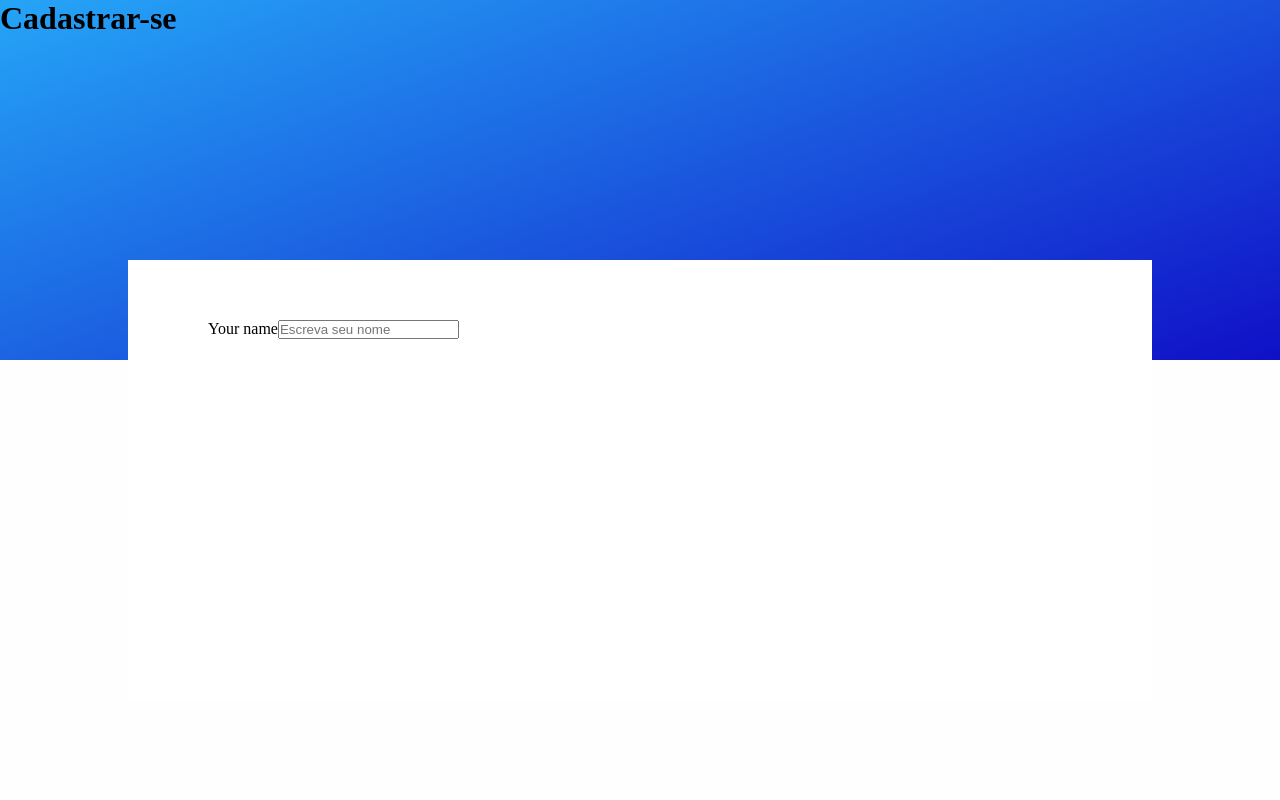
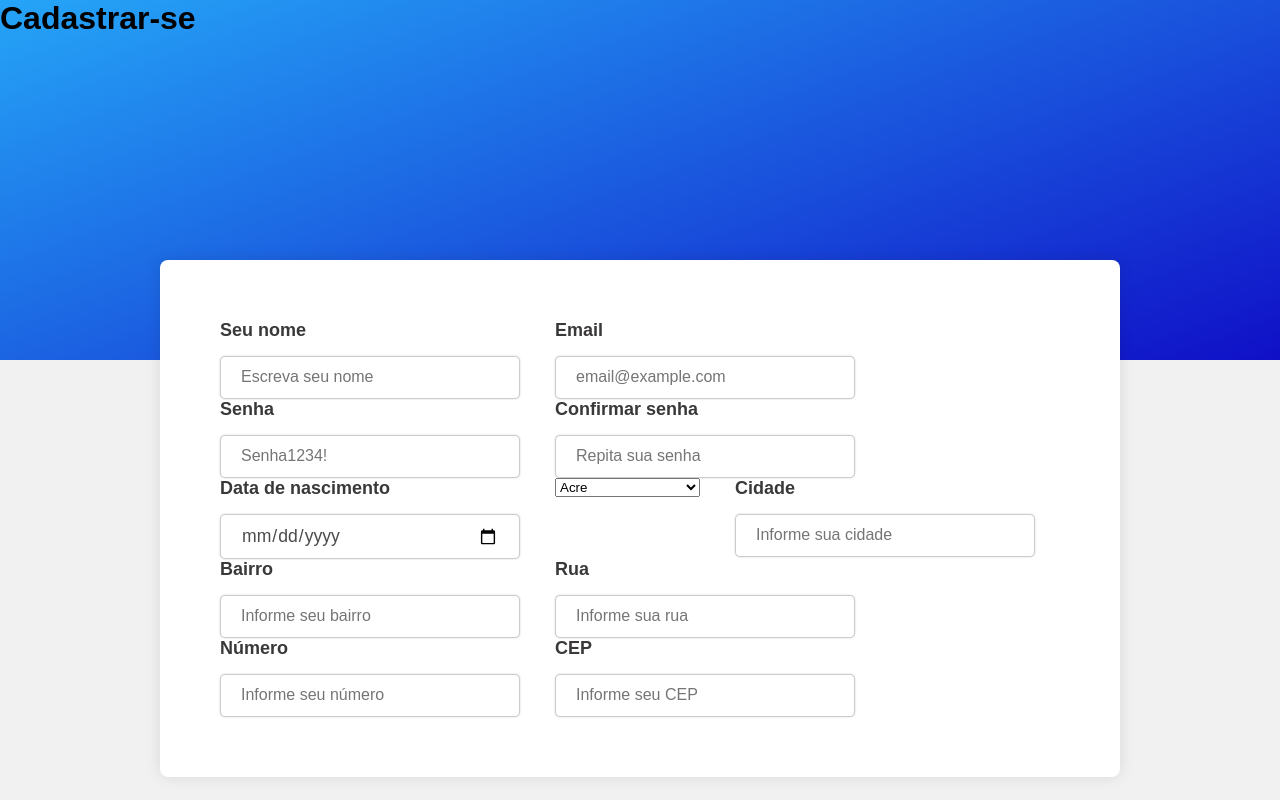
Before and after one commit to Joaovictor23t4/projeto_form_vue, a Vue app: page / in a window 1280 px wide. Built offline with nearby package versions, Linux system fonts and the light colour scheme.

Commit message:
CHORE: Continuação formulário

```diff
--- a/src/assets/main.css
+++ b/src/assets/main.css
@@ -3,4 +3,5 @@
     padding: 0;
     box-sizing: border-box;
     list-style: none;
+    font-family: Arial, Helvetica, sans-serif;
 }
--- /dev/null
+++ b/src/components/global/Input.vue
@@ -0,0 +1,55 @@
+<!-- eslint-disable vue/multi-word-component-names -->
+<script setup>
+import { ref, reactive, defineProps, defineEmits } from 'vue';
+
+const props = defineProps({
+    type: {
+        type: String,
+        requirement: true
+    },
+    placeholder: {
+        type: String,
+        requirement: false
+    },
+    idInput: {
+        type: String,
+        requirement: true
+    },
+    styleInput: {
+        type: Object,
+        requirement: false
+    }
+});
+
+const value = reactive({id: `${props.idInput}`, valor: ''});
+
+const emit = defineEmits(['updateInput']);
+
+function sendValue() {
+    emit('updateInput', value)
+}
+
+console.log(props);
+</script>
+
+<template>
+    <input :type="props.type" :placeholder="props.placeholder" :id="props.idInput" v-model="value.valor" @input="sendValue">
+</template>
+
+<style scoped>
+input {
+    width: 300px;
+    padding: 10px 20px 10px 20px;
+    outline: none;
+    font-size: 1.1rem;
+    border: 1px solid #ccc;
+    border-radius: 5px;
+    box-shadow: 0 0 2px rgba(0, 0, 0, 0.2);
+    color: #4d4c4c;
+}
+input::placeholder {
+    position: relative;
+    font-size: 16px;
+    bottom: 1px;
+}
+</style>
--- /dev/null
+++ b/src/components/global/Label.vue
@@ -0,0 +1,29 @@
+<!-- eslint-disable vue/multi-word-component-names -->
+<script setup>
+import { defineProps } from 'vue';
+
+const props = defineProps({
+    text: {
+        type: String
+    },
+    forId: {
+        type: String
+    }
+});
+
+console.log(props);
+</script>
+
+<template>
+    <label :for="props.forId">{{ props.text }}</label>
+</template>
+
+<style scoped>
+label {
+    display: block;
+    font-size: 18px;
+    font-weight: bold;
+    margin-bottom: 15px;
+    color: #3a3838;
+}
+</style>
--- a/src/views/HomeView.vue
+++ b/src/views/HomeView.vue
@@ -1,4 +1,132 @@
 <script setup>
+import Input from '@/components/global/Input.vue';
+import Label from '@/components/global/Label.vue';
+import { ref, reactive, computed } from 'vue';
+
+const inputInfo = [
+  {
+    id: 'nome',
+    text_label: 'Seu nome',
+    type: 'text',
+    placeholder: 'Escreva seu nome',
+  },
+    {
+    id: 'email',
+    text_label: 'Email',
+    type: 'email',
+    placeholder: 'email@example.com',
+  },
+    {
+    id: 'senha',
+    text_label: 'Senha',
+    type: 'password',
+    placeholder: 'Senha1234!',
+  },
+  {
+    id: 'confirmacao-senha',
+    text_label: 'Confirmar senha',
+    type: 'password',
+    placeholder: 'Repita sua senha',
+  },
+  {
+    id: 'data_nascimento',
+    text_label: 'Data de nascimento',
+    type: 'date',
+    placeholder: '',
+  },
+  {
+    id: 'estado',
+    text_label: 'Estado',
+    type: 'text',
+    placeholder: 'Informe seu estado',
+  },
+  {
+    id: 'cidade',
+    text_label: 'Cidade',
+    type: 'text',
+    placeholder: 'Informe sua cidade',
+  },
+  {
+    id: 'bairro',
+    text_label: 'Bairro',
+    type: 'text',
+    placeholder: 'Informe seu bairro',
+  },
+    {
+    id: 'rua',
+    text_label: 'Rua',
+    type: 'text',
+    placeholder: 'Informe sua rua',
+  },
+    {
+    id: 'numero',
+    text_label: 'Número',
+    type: 'text',
+    placeholder: 'Informe seu número',
+  },
+    {
+    id: 'cep',
+    text_label: 'CEP',
+    type: 'text',
+    placeholder: 'Informe seu CEP',
+  },
+]
+
+const estados = [
+  { uf: 'AC', name: 'Acre' },
+  { uf: 'AL', name: 'Alagoas' },
+  { uf: 'AP', name: 'Amapá' },
+  { uf: 'AM', name: 'Amazonas' },
+  { uf: 'BA', name: 'Bahia' },
+  { uf: 'CE', name: 'Ceará' },
+  { uf: 'DF', name: 'Distrito Federal' },
+  { uf: 'ES', name: 'Espírito Santo' },
+  { uf: 'GO', name: 'Goiás' },
+  { uf: 'MA', name: 'Maranhão' },
+  { uf: 'MT', name: 'Mato Grosso' },
+  { uf: 'MS', name: 'Mato Grosso do Sul' },
+  { uf: 'MG', name: 'Minas Gerais' },
+  { uf: 'PA', name: 'Pará' },
+  { uf: 'PB', name: 'Paraíba' },
+  { uf: 'PR', name: 'Paraná' },
+  { uf: 'PE', name: 'Pernambuco' },
+  { uf: 'PI', name: 'Piauí' },
+  { uf: 'RJ', name: 'Rio de Janeiro' },
+  { uf: 'RN', name: 'Rio Grande do Norte' },
+  { uf: 'RS', name: 'Rio Grande do Sul' },
+  { uf: 'RO', name: 'Rondônia' },
+  { uf: 'RR', name: 'Roraima' },
+  { uf: 'SC', name: 'Santa Catarina' },
+  { uf: 'SP', name: 'São Paulo' },
+  { uf: 'SE', name: 'Sergipe' },
+  { uf: 'TO', name: 'Tocantins' }
+]
+
+const signInForm = reactive({
+  nome: '',
+  email: '',
+  senha: '',
+  data_nascimento: '',
+  estado: '',
+  cidade: '',
+  bairro: '',
+  rua: '',
+  numero: '',
+  cep: '',
+  hobbies: '',
+  linguagem_programacao: '',
+  biografia: ''
+});
+
+const senhaConfirmada = reactive({senha: '', validacao: false})
+
+function updateInput(value) {
+  if (value.id == 'confirmacao-senha') {
+    senhaConfirmada.senha = value.valor
+    console.log(senhaConfirmada)
+  }
+  signInForm[value.id] = value.valor
+}
 </script>
 
 <template>
@@ -6,26 +134,32 @@
     <div class="container-description">
       <h1>Cadastrar-se</h1>
     </div>
-    <div class="container-main-form">
-      <div class="container-form">
-        <form action="" class="form_cadastro">
-          <label for="">Your name</label>
-          <input type="text" placeholder="Escreva seu nome" id="input-name">
-        </form>
+      <div class="container-of-container-form">
+        <div class="container-form">
+          <form action="" class="form_cadastro">
+            <div class="container-inputs" v-for="(input, index) in inputInfo" :key="index">
+              <div class="excessao" v-if="index === 5">
+                <select name="estado" id="estado" v-if="index === 5">
+                  <option v-for="(estado, index) in estados" :key="index" value="estado.uf">{{ estado.name }}</option>
+                </select>
+              </div>
+                <div class="normal" v-else>
+                  <Label :forId="input.id" :text="input.text_label" />
+                  <Input :type="input.type" :placeholder="input.placeholder" :idInput="input.id" @updateInput="updateInput" />
+                </div>
+            </div>
+          </form>
+        </div>
       </div>
-    </div>
   </div>
 </template>
 
 
 <style scoped>
 .main-container {
-  display: flex;
-  flex-direction: column;
-  justify-content: space-between;
   width: 100%;
   height: 100vh;
-  background-color: #fefefe;
+  background-color: #f1f1f1;
 }
 
 .container-description {
@@ -39,23 +173,28 @@
   color: #a1adb1;
 }
 
-.container-main-form {
-  display: flex;
-  height: 55%;
-  justify-content: center;
+.container-of-container-form {
   position: relative;
+  display: grid;
+  justify-items: center;
   bottom: 100px;
 }
 
 .container-form {
   display: flex;
   justify-content: center;
-  width: 80%;
+  width: 75%;
   background: #fff;
+  border-radius: 8px;
+  box-shadow: 0 0 16px rgba(0, 0, 0, 0.1);
 }
 
 .form_cadastro {
+  display: flex;
+  flex-wrap: wrap;
+  column-gap: 35px;
   width: 100%;
-  padding: 60px 80px 60px 80px;
+  height: 85%;
+  padding: 60px 60px 60px 60px;
 }
 </style>
```
